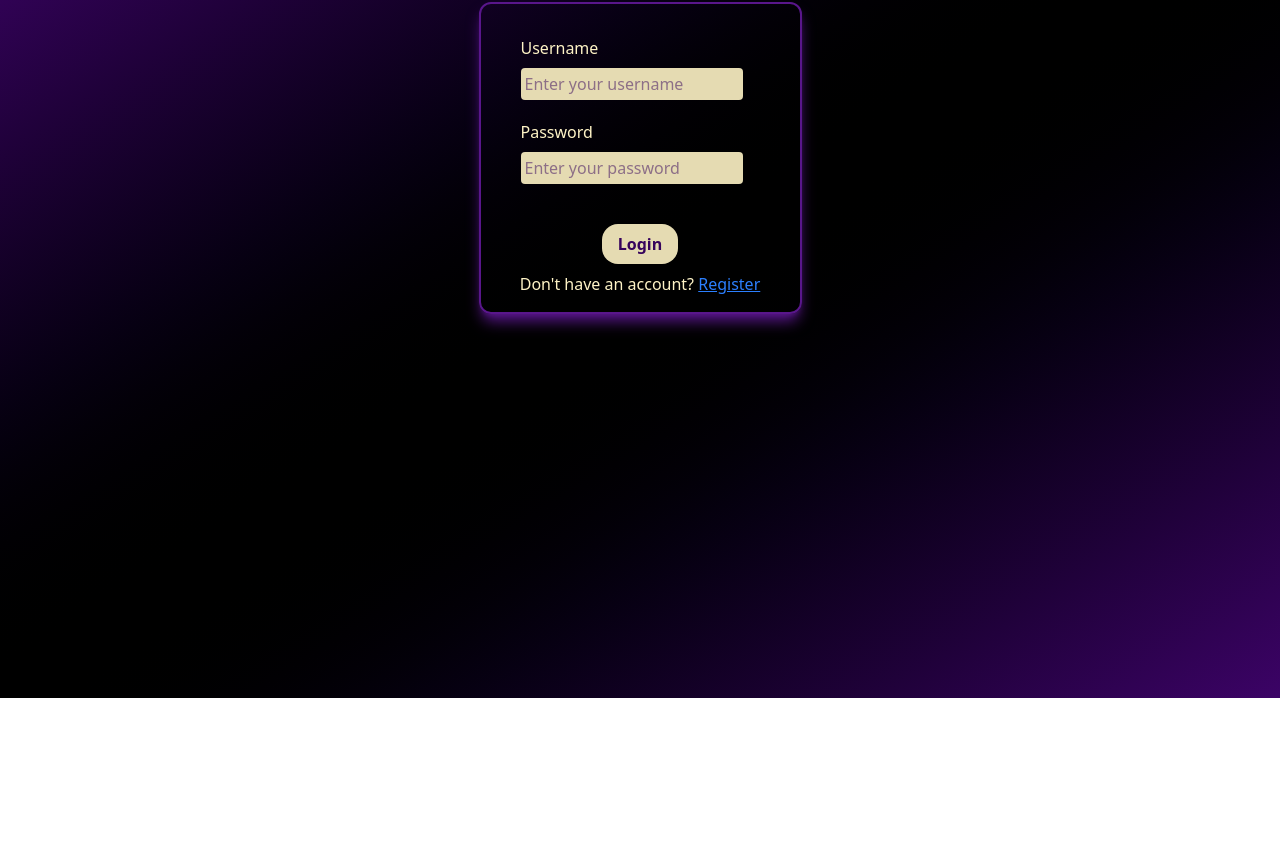
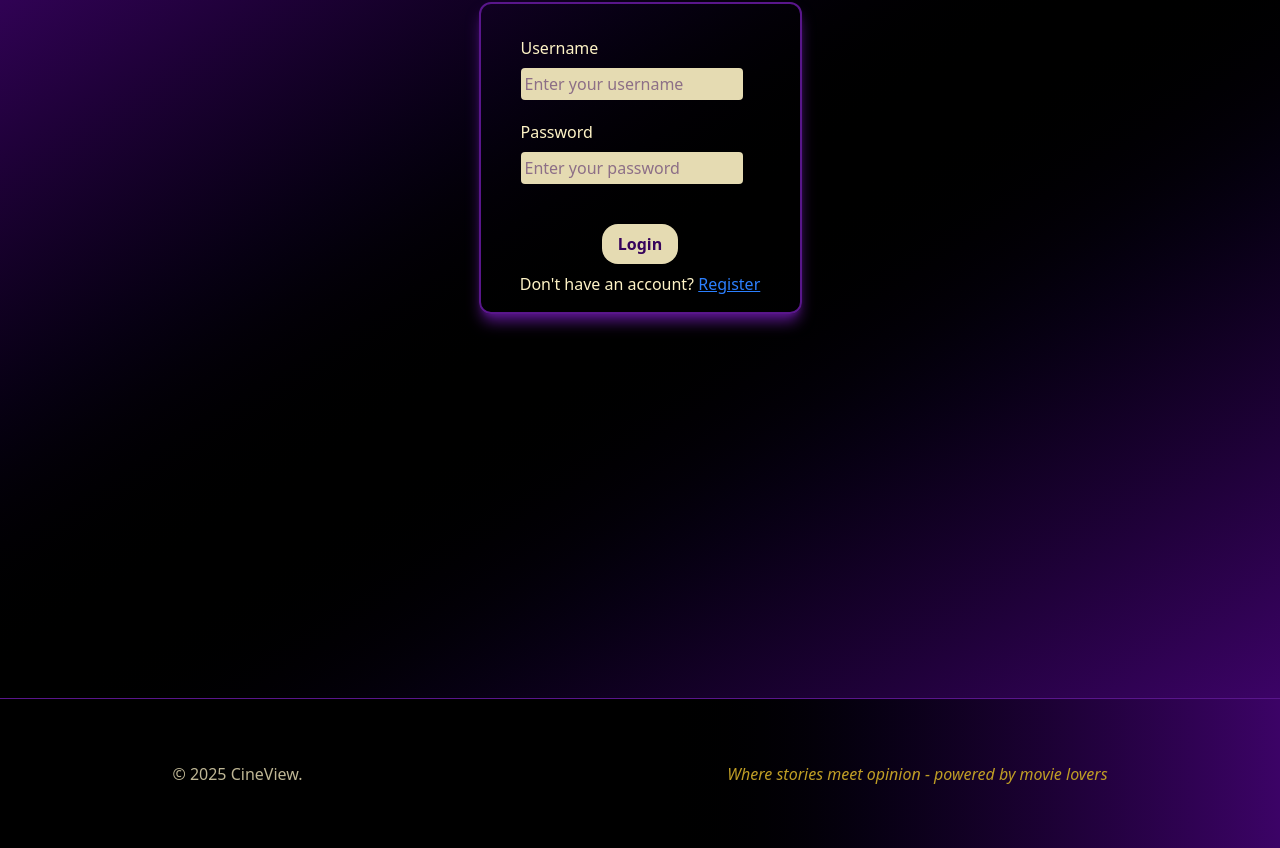
Before and after one commit to Surja11/Movie-review, a React app in the folder frontend/: page /login in a window 1280 px wide. Shown: the part 168-1016 px from the top of the page. Before the commit the page ends 866 px from the top, so only its background shows below. Built offline with nearby package versions, Linux system fonts and the light colour scheme; no server answers; the HTML template or start-up script is replaced by a standard one.

Commit message:
Added footer

```diff
--- a/frontend/src/App.jsx
+++ b/frontend/src/App.jsx
@@ -12,6 +12,7 @@ import { BrowserRouter,Routes,Route, Navigate } from 'react-router-dom'
 import ProtectedRoute from './components/ProtectedRoute'
 import { SliderdataContext, SliderdataProvider } from './context/SliderdataContext'
 import { AuthContext } from './context/AuthContext'
+import Footer from './components/Footer'
 
 
 export const Logout = ()=>{
@@ -69,6 +70,7 @@ const App = () => {
         <Route path = "/register" element = {<RegisterAndLogout/>}/>
         <Route path = "/logout" element = {<Logout/>}/>
       </Routes>
+      <Footer/>
 
       </BrowserRouter>
 
--- /dev/null
+++ b/frontend/src/components/Footer.jsx
@@ -0,0 +1,13 @@
+import React from 'react'
+
+const Footer = () => {
+  return (
+    <div className='w-full h-[150px] bg-gradient-to-r from-black via-black to-purple-950 flex justify-around items-center border-t border-purple-900 shadow-purple-500'>
+    <p className='text-amber-100 brightness-75 mr-10'>
+      &copy; 2025 CineView.</p>
+    <p className='italic text-amber-300 brightness-75 ml-10' >Where stories meet opinion - powered by movie lovers</p>
+    </div>
+  )
+}
+
+export default Footer
--- a/frontend/src/components/MidSection.jsx
+++ b/frontend/src/components/MidSection.jsx
@@ -36,7 +36,7 @@ const MidSection = () => {
 
   return (
     <div>
-      <div className='flex items-end space-x-40 justify-between m-5'>
+      <div className='flex items-end space-x-40 justify-between mt-5'>
         <div className='flex-1'></div><h1 className="text-3xl text-amber-100 text-center font-semibold flex-1">Trending</h1>
         <div className='flex-1 flex justify-end cursor pointer px-14'> <NavLink to='/movies/trending' className='text-amber-100'>See more</NavLink></div>
 
@@ -52,14 +52,14 @@ const MidSection = () => {
         ))}
       </div>
 
-      <div className='flex items-end space-x-40 justify-between m-5'>
+      <div className='flex items-end space-x-40 justify-between mt-5'>
         <div className='flex-1'></div><h1 className="text-3xl text-amber-100 text-center font-semibold ">Top Rated</h1>
         <div className='flex-1 flex justify-end cursor pointer px-14'> <NavLink to='/movies/top_rated' className='text-amber-100'>See more</NavLink></div>
 
 
       </div>
 
-      <div className="flex flex-wrap gap-4 m-5 w-[90%] items-center justify-evenly">
+      <div className="flex flex-wrap gap-4 mt-5 w-[90%] items-center justify-evenly">
         {(topRatedMovies||[]).slice(0, 5).map((movie) => (
           <MovieCard key={movie.id} movie={movie} />
         ))}
--- a/frontend/src/pages/Home.jsx
+++ b/frontend/src/pages/Home.jsx
@@ -4,7 +4,7 @@ import MidSection from '../components/MidSection'
 
 const Home = () => {
   return (
-    <div className='w-full h-full bg-gradient-to-tl from-purple-950 via-black to-purple-950'>
+    <div className='w-full  bg-gradient-to-tl from-purple-950 via-black to-purple-950'>
       <Carousel/>
       <MidSection/>
     </div>
--- a/frontend/src/pages/SingleMovie.jsx
+++ b/frontend/src/pages/SingleMovie.jsx
@@ -135,6 +135,8 @@ const SingleMovie = () => {
           </div>
           <br />
           <Reviews movie={movieData} refetchReview={reviewRef} />
+          <br/>
+          <br/>
         </div>
       </div>
 
```
